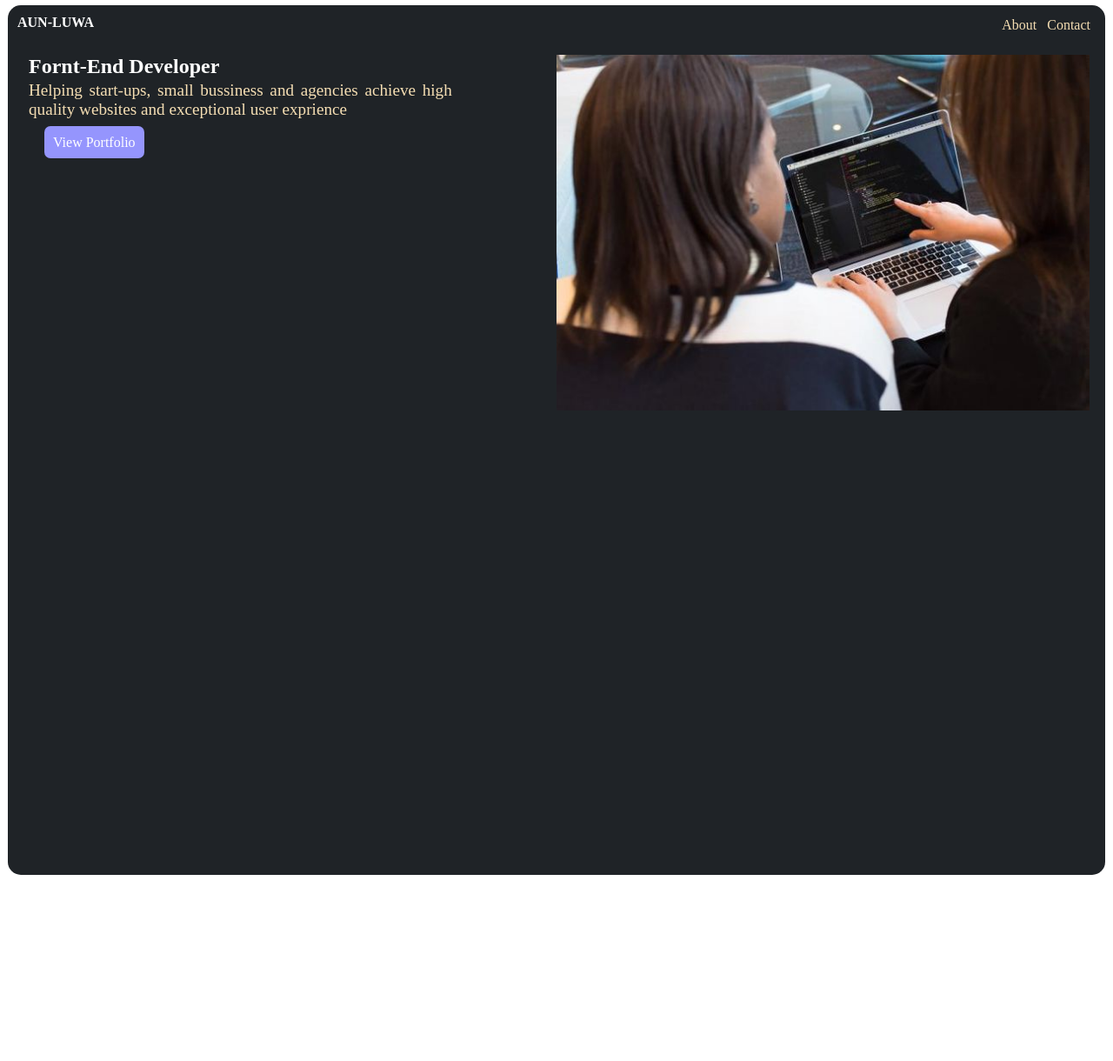
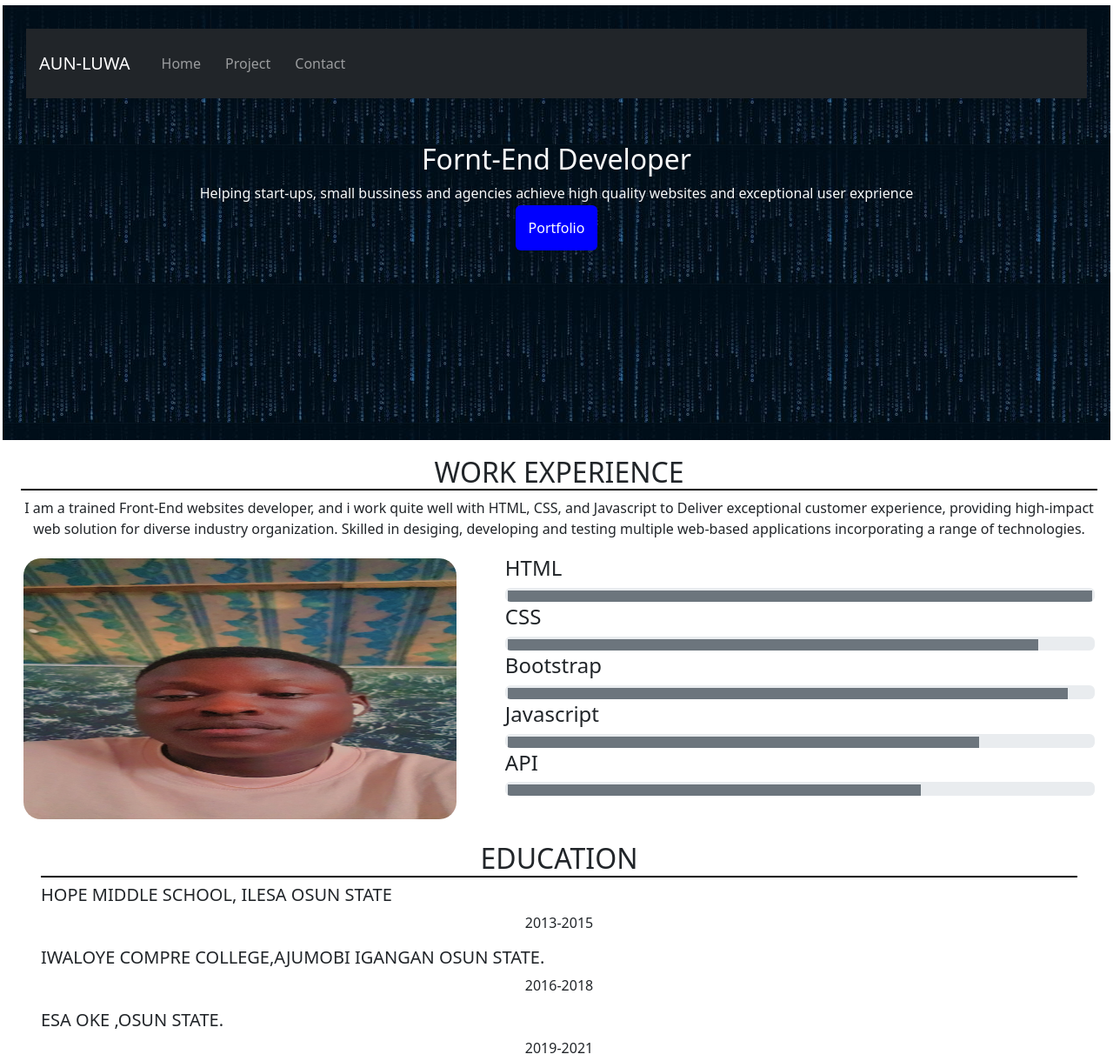
Before and after one commit to Iyanuoluwa2020/portfolio, a plain HTML site: page index.html in a window 1280 px wide. Shown: the top 1220 px of the page at 87% size. Before the commit the page ends 1012 px from the top, so only its background shows below. Drawn offline with nearby package versions, Linux system fonts and the light colour scheme.

Commit message:
portfolio

```diff
--- a/index.html
+++ b/index.html
@@ -7,35 +7,113 @@
     <title>Portfolio</title>
     <link rel="stylesheet" href="style.css">
 
+    <link href="https://cdn.jsdelivr.net/npm/bootstrap@5.3.0-alpha1/dist/css/bootstrap.min.css" rel="stylesheet" integrity="sha384-GLhlTQ8iRABdZLl6O3oVMWSktQOp6b7In1Zl3/Jr59b6EGGoI1aFkw7cmDA6j6gD" crossorigin="anonymous">
 </head>
 <body>
 
-    <section id="Page1">
-        <nav class="first">
-            <h4>AUN-LUWA</h4>
-       <ul>
-        <li><a href="About.html">About</a></li>
-        <li><a href="contact.html">Contact</a></li>
-       </ul>
-      </nav>
+    <section class="container-fluid p-4" id="Page1">
 
-       <div id="second">
-        <nav class="second">
-        <h2>Fornt-End Developer</h2>
+        <nav class="navbar navbar-expand-sm bg-dark navbar-dark">
+            <div class="container-fluid">
+              <a class="navbar-brand" href="#">AUN-LUWA</a>
+              <button class="navbar-toggler collapsed" type="button" data-bs-toggle="collapse" data-bs-target="#colbar">
+                <span class="navbar-toggler-icon"></span>
+              </button>
+              <div class="collapse navbar-collapse" id="colbar">
+                <ul class="navbar-nav">
+                  <li class="nav-item">
+                    <a class="nav-link" href="index.html">Home</a>
+                  </li>
+                  <li class="nav-item">
+                    <a class="nav-link" href="#Page3">Project</a>
+                  </li>
+                  <li class="nav-item">
+                    <a class="nav-link" href="#">Contact</a>
+                  </li>
+                </ul>
+              </div>
+            </div>
+          </nav>
+
+<div class="container text-light p-5" style="text-align:center;">
+    <h2>Fornt-End Developer</h2>
         <p>Helping start-ups, small bussiness
             and agencies achieve high quality
             websites and exceptional user exprience</p>
-         <ul>
-          <a href="portfolio.html">View Portfolio</a>
-         </ul>
-        </nav>
 
-         <div><img src="Sec.jpg" alt="" width="50%"></div>
-
-       </div>
+            <a href="#Page2" style="text-decoration: none; color: white; background-color: blue; padding: 15px; border-radius: 6px;">Portfolio</a>
+        </div>
 
     </section>
 
+    <section id="Page2">
+      <h2>WORK EXPERIENCE</h2>
+      <p>I am a trained Front-End websites developer, and i work quite well with HTML, CSS, and Javascript to Deliver exceptional customer experience, providing high-impact web solution for diverse industry organization. Skilled in desiging, developing and testing multiple web-based applications incorporating a range of technologies.</p>
+
+      <div class="Page2">
+        <img src="Snapchat.jpg" alt="" width="100%">
+      </div>
+
+      <div class="page2">
+        <h4>HTML</h4>
+        <div class="progress">
+            <div class="progress-bar bg-secondary"
+            style="width: 100%; height: 50px;">100%</div>
+       </div>
+        <h4>CSS</h4>
+       <div class="progress">
+        <div class="progress-bar bg-secondary"
+        style="width: 90%; height: 50px;">90%</div>
+       </div>
+       <h4>Bootstrap</h4>
+       <div class="progress">
+        <div class="progress-bar bg-secondary"
+        style="width: 95%; height: 50px;">95%</div>
+       </div>
+       <h4>Javascript</h4>
+       <div class="progress">
+        <div class="progress-bar bg-secondary"
+        style="width: 80%; height: 50px;">80%</div>
+       </div>
+       <h4>API</h4>
+       <div class="progress">
+        <div class="progress-bar bg-secondary"
+        style="width: 70%; height: 50px;">70%</div>
+       </div>
+    </div>
+      </div>
+
+      <div class="paGe2">
+        <h2>EDUCATION</h2>
+
+      <h5>HOPE MIDDLE SCHOOL, ILESA OSUN STATE</h5>
+      <p>2013-2015</p>
+      <h5>IWALOYE COMPRE COLLEGE,AJUMOBI IGANGAN OSUN STATE.</h5>
+      <P>2016-2018</P>
+      <h5>ESA OKE ,OSUN STATE.</h5>
+      <p>2019-2021</p>
+      </div>
+
+    </section>
+
+    <section id="Page3">
+      <h2>PROJECT</h2>
+
+      <div class="project"><img src="Screenshot (1).png" alt="">
+          <a href="">View</a>
+      </div>
+
+      <div class="project"><img src="Screenshot (2).png" alt="">
+           <a href="">View</a>
+      </div>
+
+      <div class="project"><img src="Screenshot (3).png" alt="">
+           <a href="">View</a>
+      </div>
+    </section>
+
+
+  <script src="https://cdn.jsdelivr.net/npm/bootstrap@5.3.0-alpha1/dist/js/bootstrap.bundle.min.js" integrity="sha384-w76AqPfDkMBDXo30jS1Sgez6pr3x5MlQ1ZAGC+nu+EYdgRZgiwxhTBTkF7CXvN" crossorigin="anonymous"></script>
 
 </body>
 </html>
--- a/style.css
+++ b/style.css
@@ -4,75 +4,61 @@
     box-sizing: border-box;
  }
 #Page1{
-    background-color: rgb(31, 35, 39);
-    padding: 5px;
-    height: 1000px;
-    border-radius: 15px;
-    /* overflow: hidden; */
+    background-image: url("bg2.jpg");
+    width:100%;
+    height:500px;
 }
-.first h4{
-    color: white;
+#Page2{
+    overflow: hidden;
+    /* display: inline-block; */
+    background-color: white;
+    width: 100%;
+    padding: 15px;
+    height: auto;
+}
+#Page2 h2{
+    text-align: center;
+    border-bottom: 2px solid black;
+}
+#Page2 p{
+    text-align: center;
+}
+.Page2{
     float: left;
+    width: 40%;
 }
-.first ul{
-   list-style-type: none;
-    float: right;
+.Page2 img{
+    border-radius: 20px;
+    height: 300px;
 }
-.first a{
-    text-decoration: none;
-    color: wheat;
+.page2{
+    width: 55%;
+    float:right;
 }
-.first li{
-    float: left;
+.paGe2{
+    padding: 20px;
+    clear: both;
 }
-.first a:hover {
-  border-bottom: 2px solid red;
-}
-
-#second{
-   overflow: hidden;
-   display: inline-block;
-   width: 100%;
-   padding: 10px;
-}
-#second img{
-    float: right;
-    width: 50%;
-}
-.second{
-    width: 40%;
-    float: left;
-}
-.second h2{
-    color: white;
-}
-.second p{
-    color: wheat;
-    font-size: larger;
-    text-align: justify;
-}
-.second ul{
-    padding:15px;
-}
-.second a{
-    background-color: rgb(149, 149, 253);
-    color: white;
-    text-decoration: none;
-    padding: 10px;
-    border-radius: 7px
-}
-.second a:hover {
-  border-bottom: 2px solid red;
-}
-
-@media (max-width:500px){
-    .second{
+@media(max-width:500px){
+    .Page2{
+        width: 100%;
+    }
+    .page2{
         width:100%;
-        font-size: small;
     }
 }
 
-
+#Page3{
+    /* display: inline-block; */
+    background-color: rgb(248, 237, 215);
+    width: 100%;
+    height: auto;
+    padding: 10px;
+}
+#Page3 h2{
+    text-align: center;
+    border-bottom: 2px solid black;
+}
 
 
 
```
Also changed, not shown: bg1.jpg (added), bg2.jpg (added).
